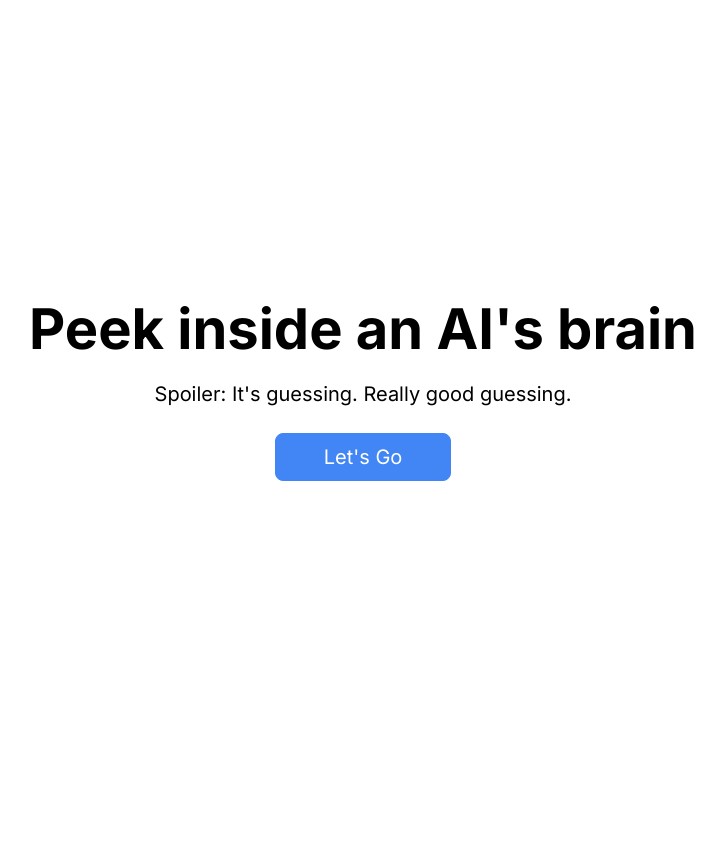
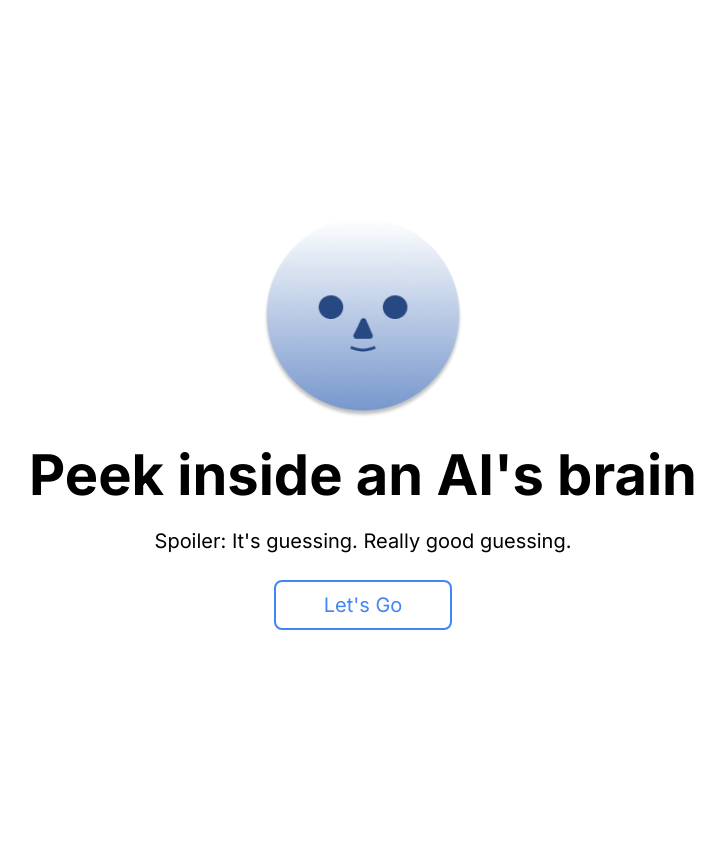
Before and after one commit to ed3160/uidesign, a Flask app: page / in a window 1280 px wide. Shown: the whole page, without its empty margins (277-1002 px from the left). Before the commit the page ends 481 px from the top, so only its background shows below. Run offline with Flask 3, Linux system fonts and the light colour scheme.

Commit message:
Update home page UI and learn page layout with new assets

```diff
--- a/templates/home.html
+++ b/templates/home.html
@@ -1,11 +1,23 @@
 {% extends "base.html" %}
 {% block content %}
-<div class="text-center py-5">
-  <div class="mx-auto mb-4" style="width:200px;height:200px"></div>
-  <h1 class="display-4 fw-bold mb-3">Peek inside an AI's brain</h1>
-  <p class="lead mb-4">Spoiler: It's guessing. Really good guessing.</p>
-  <form method="POST" action="{{ url_for('start') }}">
-    <button type="submit" class="btn btn-primary btn-lg px-5">Let's Go</button>
-  </form>
+<div style="height:100vh;overflow:hidden;display:flex;align-items:center;justify-content:center">
+  <div class="text-center">
+    <img id="bip-img" src="{{ url_for('static', filename='group9.png') }}" alt="" style="width:200px;height:200px;object-fit:contain" class="mb-4">
+    <h1 class="display-4 fw-bold mb-3">Peek inside an AI's brain</h1>
+    <p class="lead mb-4">Spoiler: It's guessing. Really good guessing.</p>
+    <form method="POST" action="{{ url_for('start') }}">
+      <button id="start-btn" type="submit" class="btn btn-lg px-5" style="background:#fff;color:var(--brand);border:2px solid var(--brand);transition:background 0.2s,color 0.2s">Let's Go</button>
+    </form>
+  </div>
 </div>
 {% endblock %}
+{% block scripts %}
+<script>
+  const btn = document.getElementById('start-btn');
+  const img = document.getElementById('bip-img');
+  const happy = "{{ url_for('static', filename='group10.png') }}";
+  const neutral = "{{ url_for('static', filename='group9.png') }}";
+  btn.addEventListener('mouseenter', () => { img.src = happy; btn.style.background='var(--brand)'; btn.style.color='#fff'; });
+  btn.addEventListener('mouseleave', () => { img.src = neutral; btn.style.background='#fff'; btn.style.color='var(--brand)'; });
+</script>
+{% endblock %}
```
Also changed, not shown: templates/learn.html (+5 -8 lines), static/frame281.png (added), static/frame282.png (added), static/frame285.png (added), static/group10.png (added), static/group9.png (added).
